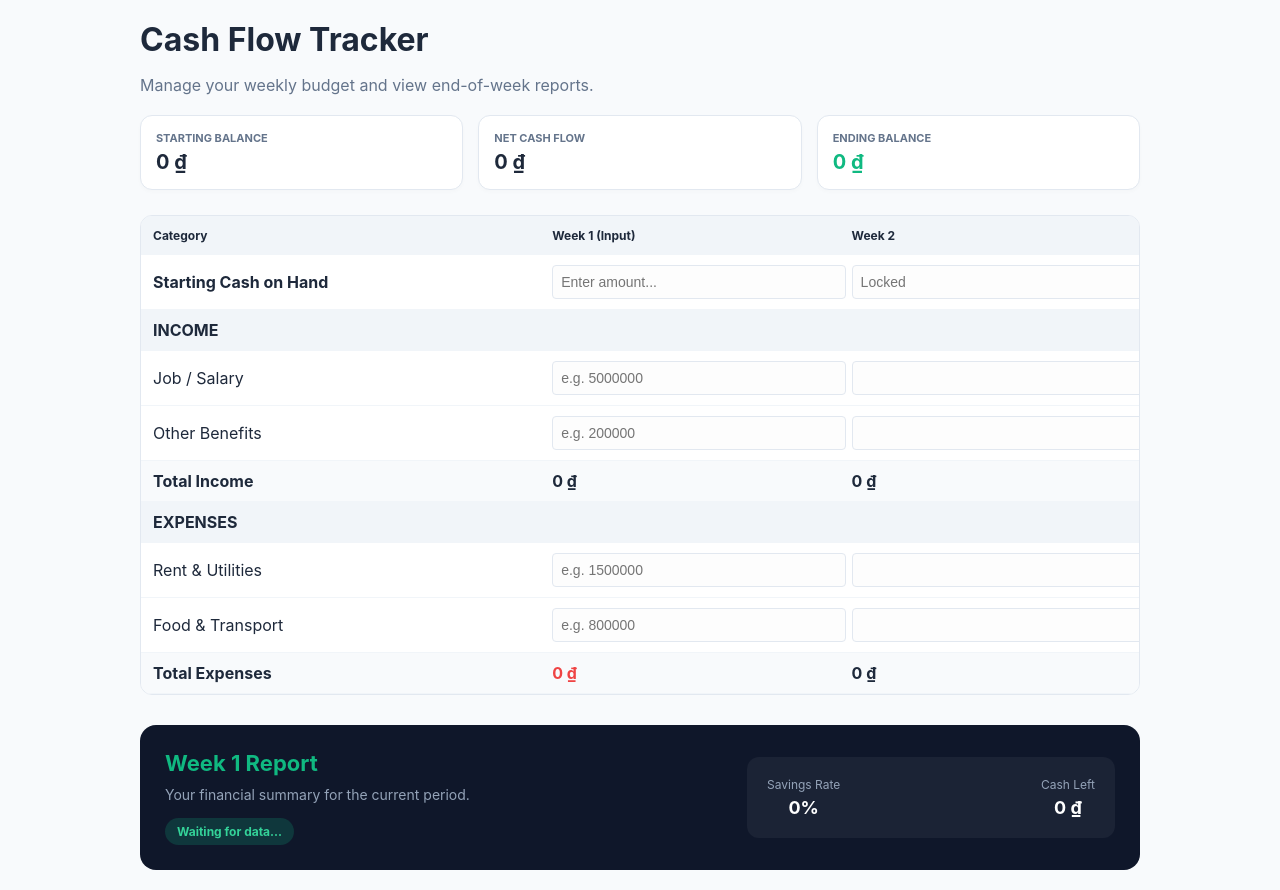
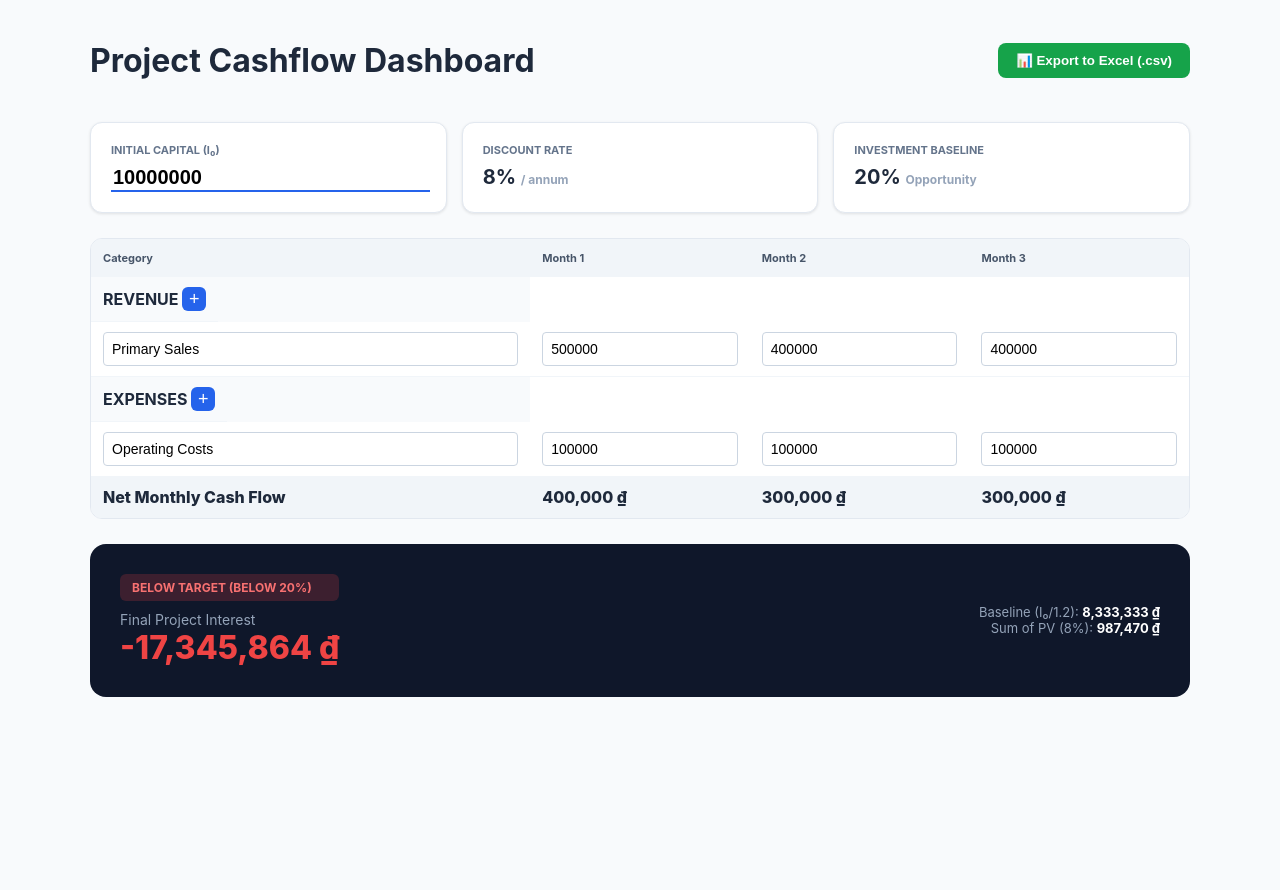
Before and after one commit to nngouyenngoc913/personal-cashflow-with-budget, a plain HTML site: page index.html in a window 1280 px wide. After the commit the page ends 800 px from the top, so only its background shows below. Drawn offline with Linux system fonts and the light colour scheme.

Commit message:
Update index.html

```diff
--- a/index.html
+++ b/index.html
@@ -3,249 +3,217 @@
 <head>
     <meta charset="UTF-8">
     <meta name="viewport" content="width=device-width, initial-scale=1.0">
-    <title>Cash Flow Tracker & Weekly Report</title>
+    <title>Advanced Project Cash Flow & Excel Export</title>
     <style>
         :root {
-            --primary: #10b981;
+            --primary: #2563eb;
+            --success: #10b981;
             --danger: #ef4444;
-            --warning: #f59e0b;
             --dark: #0f172a;
             --bg: #f8fafc;
             --card: #ffffff;
             --border: #e2e8f0;
         }
 
-        body {
-            font-family: 'Inter', -apple-system, sans-serif;
-            background-color: var(--bg);
-            color: #1e293b;
-            margin: 0;
-            padding: 20px;
-        }
+        body { font-family: 'Inter', sans-serif; background-color: var(--bg); margin: 0; padding: 20px; color: #1e293b; }
+        .container { max-width: 1100px; margin: 0 auto; }
 
-        .container { max-width: 1000px; margin: 0 auto; }
+        /* Top Bar */
+        .top-nav { display: flex; justify-content: space-between; align-items: center; margin-bottom: 20px; }
+        .btn-excel { background: #16a34a; color: white; border: none; padding: 10px 18px; border-radius: 8px; cursor: pointer; font-weight: 600; display: flex; align-items: center; gap: 8px; }
+        .btn-excel:hover { background: #15803d; }
 
-        /* Summary Header */
-        .summary-grid {
-            display: grid;
-            grid-template-columns: repeat(auto-fit, minmax(200px, 1fr));
-            gap: 15px;
-            margin-bottom: 25px;
-        }
+        /* Valuation Stats */
+        .stats-grid { display: grid; grid-template-columns: repeat(auto-fit, minmax(220px, 1fr)); gap: 15px; margin-bottom: 25px; }
+        .stat-card { background: var(--card); padding: 20px; border-radius: 12px; border: 1px solid var(--border); box-shadow: 0 1px 3px rgba(0,0,0,0.1); }
+        .stat-label { font-size: 11px; text-transform: uppercase; color: #64748b; font-weight: 700; margin-bottom: 8px; }
+        .stat-input { border: none; border-bottom: 2px solid var(--primary); width: 100%; font-size: 20px; font-weight: 700; outline: none; }
 
-        .stat-card {
-            background: var(--card);
-            padding: 15px;
-            border-radius: 12px;
-            border: 1px solid var(--border);
-            box-shadow: 0 2px 4px rgba(0,0,0,0.02);
-        }
-
-        .label { font-size: 11px; text-transform: uppercase; color: #64748b; font-weight: 700; }
-        .value { font-size: 20px; font-weight: 700; margin-top: 5px; }
-
-        /* Table UI */
-        .table-card {
-            background: var(--card);
-            border-radius: 12px;
-            border: 1px solid var(--border);
-            overflow: hidden;
-            margin-bottom: 30px;
-        }
-
+        /* Table Area */
+        .card { background: var(--card); border-radius: 12px; border: 1px solid var(--border); overflow: hidden; margin-bottom: 25px; }
         table { width: 100%; border-collapse: collapse; }
-        th { background: #f1f5f9; padding: 12px; text-align: left; font-size: 12px; }
+        th { background: #f1f5f9; padding: 12px; text-align: left; font-size: 11px; color: #475569; }
         td { padding: 10px 12px; border-bottom: 1px solid #f1f5f9; }
 
-        .input-box {
-            width: 100%;
-            padding: 8px;
-            border: 1px solid #e2e8f0;
-            border-radius: 4px;
-            background: #fdfdfd;
-            font-size: 14px;
-        }
+        .row-cat { background: #f8fafc; font-weight: bold; display: flex; justify-content: space-between; align-items: center; padding-right: 15px; }
+        .btn-add { background: var(--primary); color: white; border: none; width: 24px; height: 24px; border-radius: 6px; cursor: pointer; font-size: 18px; line-height: 1; }
 
-        .input-box:focus { outline: 2px solid var(--primary); border-color: transparent; }
+        .input-box { width: 100%; padding: 8px; border: 1px solid #cbd5e1; border-radius: 4px; font-size: 14px; box-sizing: border-box; }
+        .row-net { background: #f1f5f9; font-weight: 800; }
 
-        .row-total { background: #f8fafc; font-weight: bold; }
+        /* Report Footer */
+        .report-box { background: var(--dark); color: white; padding: 30px; border-radius: 16px; display: flex; justify-content: space-between; align-items: center; }
+        .interest-main { font-size: 32px; font-weight: 800; color: var(--success); }
+        .verdict-tag { padding: 6px 12px; border-radius: 6px; font-size: 12px; font-weight: bold; text-transform: uppercase; }
 
-        /* --- WEEKLY REPORT SECTION --- */
-        .report-section {
-            background: var(--dark);
-            color: white;
-            padding: 25px;
-            border-radius: 16px;
-            display: grid;
-            grid-template-columns: 1.5fr 1fr;
-            gap: 30px;
-            align-items: center;
-        }
-
-        .report-header h2 { margin: 0 0 10px 0; font-size: 22px; color: var(--primary); }
-        .report-header p { margin: 0; color: #94a3b8; font-size: 14px; }
-
-        .report-metrics {
-            display: flex;
-            justify-content: space-between;
-            background: rgba(255,255,255,0.05);
-            padding: 20px;
-            border-radius: 12px;
-            text-align: center;
-        }
-
-        .metric-item span { display: block; font-size: 12px; color: #94a3b8; margin-bottom: 5px; }
-        .metric-item strong { font-size: 18px; }
-
-        .status-badge {
-            display: inline-block;
-            padding: 6px 12px;
-            border-radius: 20px;
-            font-size: 12px;
-            font-weight: bold;
-            margin-top: 15px;
-        }
-
-        .status-surplus { background: rgba(16, 185, 129, 0.2); color: #34d399; }
-        .status-deficit { background: rgba(239, 68, 68, 0.2); color: #f87171; }
-
+        .tag-win { background: rgba(16, 185, 129, 0.2); color: #34d399; }
+        .tag-loss { background: rgba(239, 68, 68, 0.2); color: #f87171; }
     </style>
 </head>
 <body>
 
 <div class="container">
-    <header style="margin-bottom: 20px;">
-        <h1 style="margin:0;">Cash Flow Tracker</h1>
-        <p style="color:#64748b;">Manage your weekly budget and view end-of-week reports.</p>
-    </header>
+    <div class="top-nav">
+        <h1>Project Cashflow Dashboard</h1>
+        <button class="btn-excel" onclick="exportToExcel()">
+            📊 Export to Excel (.csv)
+        </button>
+    </div>
 
-    <div class="summary-grid">
+    <div class="stats-grid">
         <div class="stat-card">
-            <div class="label">Starting Balance</div>
-            <div id="stat-start" class="value">0 ₫</div>
+            <div class="stat-label">Initial Capital (I₀)</div>
+            <input type="number" id="capital" class="stat-input" value="10000000" oninput="calculate()">
         </div>
         <div class="stat-card">
-            <div class="label">Net Cash Flow</div>
-            <div id="stat-net" class="value">0 ₫</div>
+            <div class="stat-label">Discount Rate</div>
+            <div style="font-size: 20px; font-weight: 700;">8% <span style="font-size: 12px; color: #94a3b8;">/ annum</span></div>
         </div>
         <div class="stat-card">
-            <div class="label">Ending Balance</div>
-            <div id="stat-end" class="value" style="color: var(--primary);">0 ₫</div>
+            <div class="stat-label">Investment Baseline</div>
+            <div style="font-size: 20px; font-weight: 700;">20% <span style="font-size: 12px; color: #94a3b8;">Opportunity</span></div>
         </div>
     </div>
 
-    <div class="table-card">
-        <table>
+    <div class="card">
+        <table id="mainTable">
             <thead>
                 <tr>
                     <th style="width: 40%;">Category</th>
-                    <th>Week 1 (Input)</th>
-                    <th>Week 2</th>
+                    <th>Month 1</th>
+                    <th>Month 2</th>
+                    <th>Month 3</th>
                 </tr>
             </thead>
-            <tbody>
-                <tr>
-                    <td><strong>Starting Cash on Hand</strong></td>
-                    <td><input type="number" id="start-val" class="input-box" placeholder="Enter amount..."></td>
-                    <td><input type="text" class="input-box" placeholder="Locked" disabled></td>
-                </tr>
-                <tr style="background:#f1f5f9; font-weight:bold;"><td colspan="3">INCOME</td></tr>
-                <tr>
-                    <td>Job / Salary</td>
-                    <td><input type="number" class="input-box income-in" placeholder="e.g. 5000000"></td>
-                    <td><input type="number" class="input-box" disabled></td>
+            <tbody id="income-body">
+                <tr class="row-cat">
+                    <td colspan="4">
+                        REVENUE
+                        <button class="btn-add" onclick="addRow('income-body', 'income')">+</button>
+                    </td>
                 </tr>
                 <tr>
-                    <td>Other Benefits</td>
-                    <td><input type="number" class="input-box income-in" placeholder="e.g. 200000"></td>
-                    <td><input type="number" class="input-box" disabled></td>
+                    <td><input type="text" class="input-box" value="Primary Sales"></td>
+                    <td><input type="number" class="input-box inc-m1" value="500000" oninput="calculate()"></td>
+                    <td><input type="number" class="input-box inc-m2" value="400000" oninput="calculate()"></td>
+                    <td><input type="number" class="input-box inc-m3" value="400000" oninput="calculate()"></td>
                 </tr>
-                <tr class="row-total">
-                    <td>Total Income</td>
-                    <td id="total-inc-val">0 ₫</td>
-                    <td>0 ₫</td>
-                </tr>
-                <tr style="background:#f1f5f9; font-weight:bold;"><td colspan="3">EXPENSES</td></tr>
-                <tr>
-                    <td>Rent & Utilities</td>
-                    <td><input type="number" class="input-box expense-in" placeholder="e.g. 1500000"></td>
-                    <td><input type="number" class="input-box" disabled></td>
+            </tbody>
+            <tbody id="expense-body">
+                <tr class="row-cat">
+                    <td colspan="4">
+                        EXPENSES
+                        <button class="btn-add" onclick="addRow('expense-body', 'expense')">+</button>
+                    </td>
                 </tr>
                 <tr>
-                    <td>Food & Transport</td>
-                    <td><input type="number" class="input-box expense-in" placeholder="e.g. 800000"></td>
-                    <td><input type="number" class="input-box" disabled></td>
-                </tr>
-                <tr class="row-total">
-                    <td>Total Expenses</td>
-                    <td id="total-exp-val" style="color:var(--danger)">0 ₫</td>
-                    <td>0 ₫</td>
+                    <td><input type="text" class="input-box" value="Operating Costs"></td>
+                    <td><input type="number" class="input-box exp-m1" value="100000" oninput="calculate()"></td>
+                    <td><input type="number" class="input-box exp-m2" value="100000" oninput="calculate()"></td>
+                    <td><input type="number" class="input-box exp-m3" value="100000" oninput="calculate()"></td>
                 </tr>
             </tbody>
+            <tfoot>
+                <tr class="row-net">
+                    <td>Net Monthly Cash Flow</td>
+                    <td id="net-m1">0 ₫</td>
+                    <td id="net-m2">0 ₫</td>
+                    <td id="net-m3">0 ₫</td>
+                </tr>
+            </tfoot>
         </table>
     </div>
 
-    <div class="report-section">
-        <div class="report-header">
-            <h2>Week 1 Report</h2>
-            <p id="report-text">Your financial summary for the current period.</p>
-            <div id="status-box" class="status-badge status-surplus">Waiting for data...</div>
+    <div class="report-box">
+        <div>
+            <div id="verdict-tag" class="verdict-tag tag-win">Profitable</div>
+            <div style="margin-top: 10px; color: #94a3b8; font-size: 14px;">Final Project Interest</div>
+            <div id="final-interest" class="interest-main">0 ₫</div>
         </div>
-
-        <div class="report-metrics">
-            <div class="metric-item">
-                <span>Savings Rate</span>
-                <strong id="report-savings">0%</strong>
-            </div>
-            <div class="metric-item">
-                <span>Cash Left</span>
-                <strong id="report-cash">0 ₫</strong>
-            </div>
+        <div style="text-align: right; font-size: 13px; color: #94a3b8;">
+            Baseline (I₀/1.2): <span id="baseline-val" style="color: white; font-weight: bold;">0 ₫</span><br>
+            Sum of PV (8%): <span id="pv-sum-val" style="color: white; font-weight: bold;">0 ₫</span>
         </div>
     </div>
 </div>
 
 <script>
-    const inputs = document.querySelectorAll('.input-box');
+    function addRow(tbodyId, type) {
+        const tbody = document.getElementById(tbodyId);
+        const newRow = document.createElement('tr');
+        newRow.innerHTML = `
+            <td><input type="text" class="input-box" placeholder="New Category..."></td>
+            <td><input type="number" class="input-box ${type === 'income' ? 'inc-m1' : 'exp-m1'}" value="0" oninput="calculate()"></td>
+            <td><input type="number" class="input-box ${type === 'income' ? 'inc-m2' : 'exp-m2'}" value="0" oninput="calculate()"></td>
+            <td><input type="number" class="input-box ${type === 'income' ? 'inc-m3' : 'exp-m3'}" value="0" oninput="calculate()"></td>
+        `;
+        tbody.appendChild(newRow);
+        calculate();
+    }
 
-    inputs.forEach(input => {
-        input.addEventListener('input', () => {
-            const start = parseFloat(document.getElementById('start-val').value) || 0;
+    function calculate() {
+        const capital = parseFloat(document.getElementById('capital').value) || 0;
+        const r8 = 0.08 / 12;
+        const r20 = 0.20;
+        let totalPV = 0;
 
+        for (let m = 1; m <= 3; m++) {
             let inc = 0;
-            document.querySelectorAll('.income-in').forEach(i => inc += parseFloat(i.value) || 0);
-
+            document.querySelectorAll(`.inc-m${m}`).forEach(i => inc += parseFloat(i.value) || 0);
             let exp = 0;
-            document.querySelectorAll('.expense-in').forEach(e => exp += parseFloat(e.value) || 0);
+            document.querySelectorAll(`.exp-m${m}`).forEach(e => exp += parseFloat(e.value) || 0);
 
             const net = inc - exp;
-            const end = start + net;
-            const savingsRate = inc > 0 ? Math.round((net / inc) * 100) : 0;
+            const pv = net / Math.pow((1 + r8), m);
+            totalPV += pv;
 
-            // Update UI
-            document.getElementById('stat-start').innerText = start.toLocaleString() + " ₫";
-            document.getElementById('stat-net').innerText = net.toLocaleString() + " ₫";
-            document.getElementById('stat-end').innerText = end.toLocaleString() + " ₫";
-            document.getElementById('total-inc-val').innerText = inc.toLocaleString() + " ₫";
-            document.getElementById('total-exp-val').innerText = exp.toLocaleString() + " ₫";
+            document.getElementById(`net-m${m}`).innerText = net.toLocaleString() + " ₫";
+        }
 
-            // Update Report Section
-            document.getElementById('report-cash').innerText = end.toLocaleString() + " ₫";
-            document.getElementById('report-savings').innerText = (savingsRate < 0 ? 0 : savingsRate) + "%";
+        const baseline = capital / (1 + r20);
+        const interest = -capital + totalPV - baseline;
 
-            const statusBox = document.getElementById('status-box');
-            if (net > 0) {
-                statusBox.innerText = "Financial Surplus: Good Job!";
-                statusBox.className = "status-badge status-surplus";
-            } else if (net < 0) {
-                statusBox.innerText = "Deficit: Spending exceeds income";
-                statusBox.className = "status-badge status-deficit";
-            } else {
-                statusBox.innerText = "Break Even";
-                statusBox.className = "status-badge";
+        document.getElementById('baseline-val').innerText = Math.round(baseline).toLocaleString() + " ₫";
+        document.getElementById('pv-sum-val').innerText = Math.round(totalPV).toLocaleString() + " ₫";
+
+        const finalEl = document.getElementById('final-interest');
+        finalEl.innerText = Math.round(interest).toLocaleString() + " ₫";
+
+        const tag = document.getElementById('verdict-tag');
+        if (interest >= 0) {
+            finalEl.style.color = "#10b981";
+            tag.innerText = "Profitable (Beats 20%)";
+            tag.className = "verdict-tag tag-win";
+        } else {
+            finalEl.style.color = "#ef4444";
+            tag.innerText = "Below Target (Below 20%)";
+            tag.className = "verdict-tag tag-loss";
+        }
+    }
+
+    function exportToExcel() {
+        let csv = "Category,Month 1,Month 2,Month 3\n";
+        const rows = document.querySelectorAll("#mainTable tr");
+
+        rows.forEach(row => {
+            const inputs = row.querySelectorAll("input");
+            if (inputs.length > 0) {
+                const rowData = Array.from(inputs).map(i => i.value);
+                csv += rowData.join(",") + "\n";
             }
         });
-    });
+
+        csv += `\nINITIAL CAPITAL,${document.getElementById('capital').value}\n`;
+        csv += `FINAL INTEREST,${document.getElementById('final-interest').innerText.replace(/[^0-9-]/g, '')}\n`;
+
+        const blob = new Blob([csv], { type: 'text/csv;charset=utf-8;' });
+        const link = document.createElement("a");
+        link.href = URL.createObjectURL(blob);
+        link.setAttribute("download", "Project_Cashflow.csv");
+        link.click();
+    }
+
+    window.onload = calculate;
 </script>
 
 </body>
```
